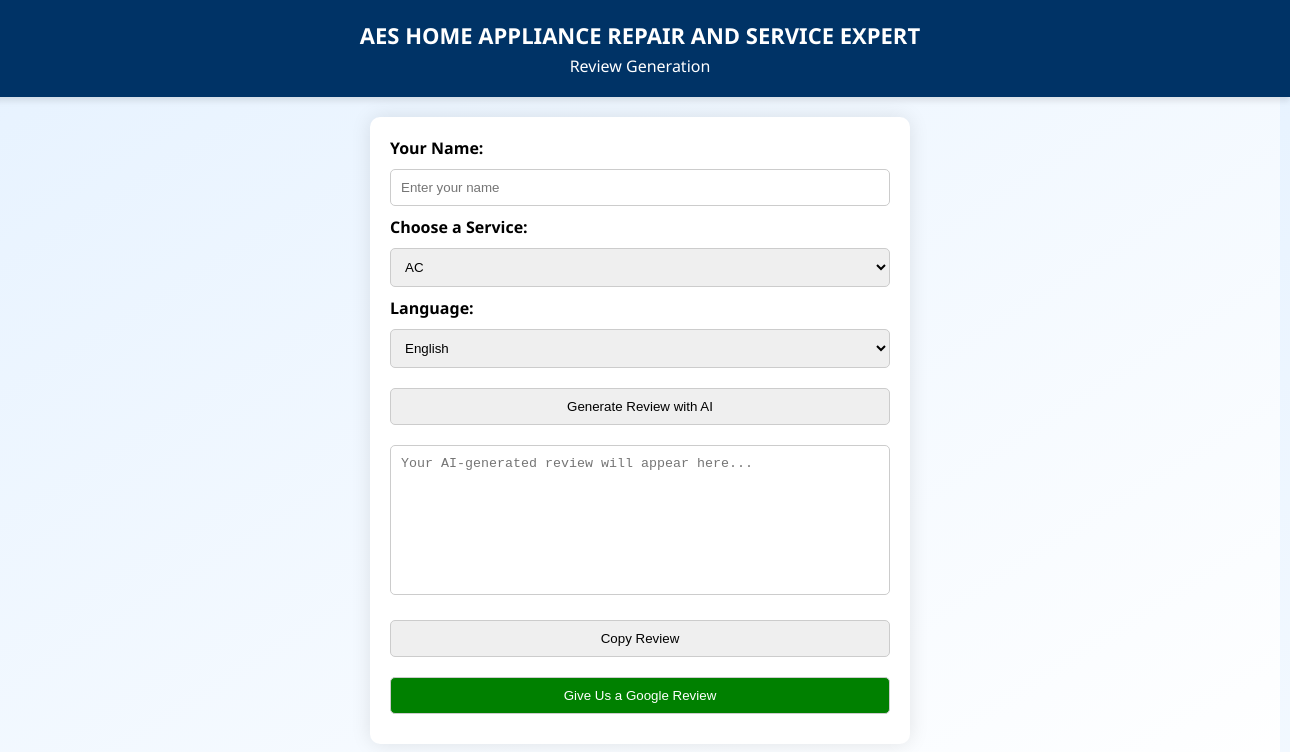
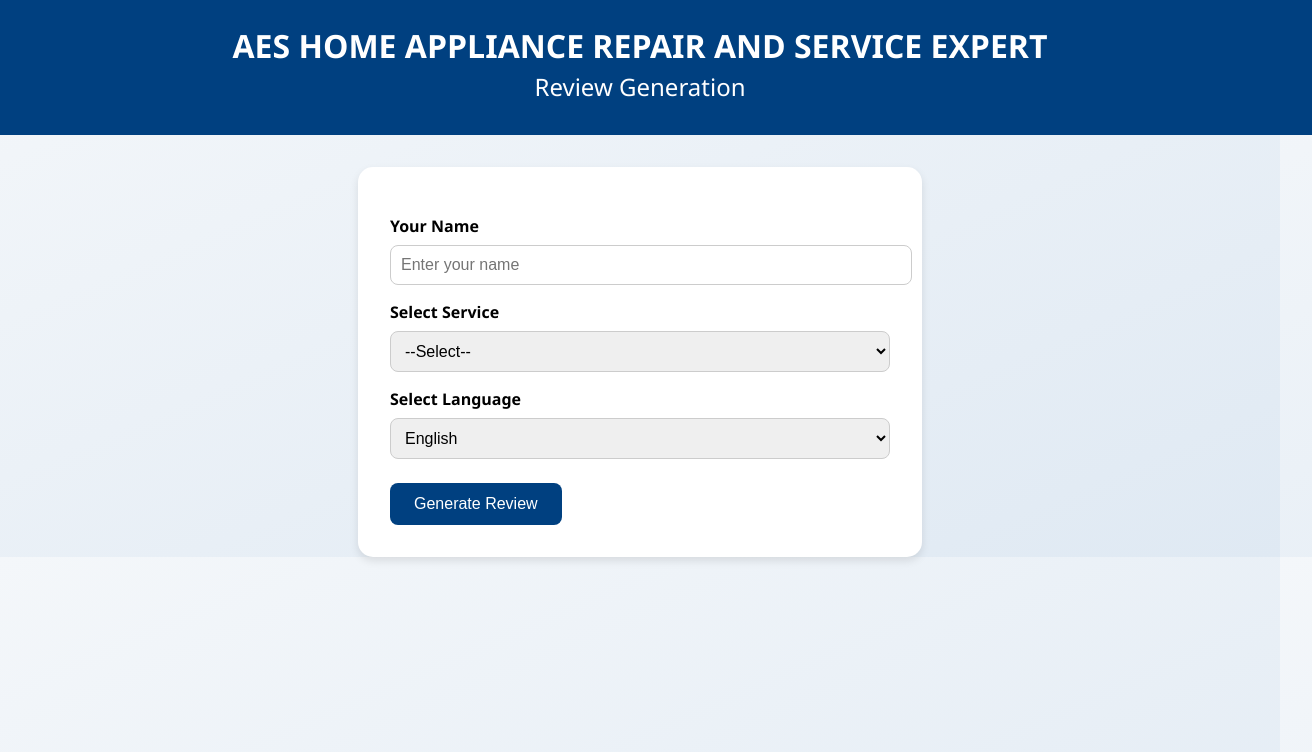
Before and after one commit to AESRAHUL/aes-review-frontend, a plain HTML site: page index.html in a window 1280 px wide. Shown: the whole page, 1312 px wide, since content can reach past the window. Drawn offline with Linux system fonts and the light colour scheme.

Commit message:
Update index.html

```diff
--- a/index.html
+++ b/index.html
@@ -1,88 +1,118 @@
 <!DOCTYPE html>
 <html lang="en">
+
 <head>
-  <meta charset="UTF-8" />
-  <meta name="viewport" content="width=device-width, initial-scale=1.0"/>
+  <meta charset="UTF-8">
+  <meta name="viewport" content="width=device-width, initial-scale=1.0">
   <title>AES Review Generator</title>
   <style>
     body {
       font-family: 'Segoe UI', Tahoma, Geneva, Verdana, sans-serif;
+      background: linear-gradient(to bottom right, #f4f7fa, #dfe9f3);
+      margin: 0;
       padding: 0;
-      margin: 0;
-      background: linear-gradient(to bottom right, #e6f2ff, #ffffff);
       display: flex;
       flex-direction: column;
       align-items: center;
-      min-height: 100vh;
     }
+
     header {
-      background-color: #003366;
+      background-color: #004080;
       color: white;
+      padding: 1rem 2rem;
       width: 100%;
-      padding: 20px 10px;
       text-align: center;
-      box-shadow: 0 4px 6px rgba(0,0,0,0.1);
     }
+
     header h1 {
-      margin: 0;
-      font-size: 22px;
+      margin: 0.5rem 0 0.2rem;
     }
+
     header h2 {
-      margin: 5px 0 0 0;
+      margin: 0 0 1rem;
       font-weight: 400;
-      font-size: 16px;
     }
+
     .container {
+      background: white;
+      margin-top: 2rem;
+      padding: 2rem;
+      border-radius: 15px;
+      box-shadow: 0 4px 8px rgba(0, 0, 0, 0.1);
       max-width: 500px;
       width: 90%;
-      margin-top: 20px;
-      padding: 20px;
-      background: #ffffff;
-      border-radius: 10px;
-      box-shadow: 0 0 20px rgba(0,0,0,0.1);
     }
+
     label {
-      font-weight: bold;
+      display: block;
+      margin-top: 1rem;
+      font-weight: 600;
     }
-    select, button, textarea, input {
-      margin: 10px 0;
+
+    select, input, textarea {
+      width: 100%;
       padding: 10px;
-      width: 100%;
-      border-radius: 5px;
+      margin-top: 0.5rem;
       border: 1px solid #ccc;
-      box-sizing: border-box;
+      border-radius: 8px;
+      font-size: 1rem;
     }
-    textarea {
-      height: 150px;
-      resize: none;
+
+    button {
+      margin-top: 1.5rem;
+      background-color: #004080;
+      color: white;
+      padding: 0.75rem 1.5rem;
+      border: none;
+      border-radius: 8px;
+      font-size: 1rem;
+      cursor: pointer;
     }
+
+    button:hover {
+      background-color: #0059b3;
+    }
+
     .loader {
+      display: none;
+      margin: 1rem auto;
       border: 6px solid #f3f3f3;
-      border-top: 6px solid #3498db;
       border-radius: 50%;
+      border-top: 6px solid #004080;
       width: 40px;
       height: 40px;
       animation: spin 1s linear infinite;
-      margin: 0 auto 15px;
-      display: none;
     }
+
     @keyframes spin {
       0% { transform: rotate(0deg); }
       100% { transform: rotate(360deg); }
     }
+
+    #reviewBox {
+      margin-top: 1.5rem;
+      white-space: pre-wrap;
+      background: #f1f1f1;
+      padding: 1rem;
+      border-radius: 8px;
+      display: none;
+    }
   </style>
 </head>
+
 <body>
   <header>
     <h1>AES HOME APPLIANCE REPAIR AND SERVICE EXPERT</h1>
     <h2>Review Generation</h2>
   </header>
+
   <div class="container">
-    <label for="nameInput">Your Name:</label>
-    <input type="text" id="nameInput" placeholder="Enter your name" required />
+    <label for="nameInput">Your Name</label>
+    <input type="text" id="nameInput" placeholder="Enter your name" required>
 
-    <label for="serviceSelect">Choose a Service:</label>
+    <label for="serviceSelect">Select Service</label>
     <select id="serviceSelect">
+      <option value="">--Select--</option>
       <option value="AC">AC</option>
       <option value="Fridge">Fridge</option>
       <option value="Washing Machine">Washing Machine</option>
@@ -96,20 +126,19 @@
       <option value="Cooler">Cooler</option>
     </select>
 
-    <label for="languageSelect">Language:</label>
+    <label for="languageSelect">Select Language</label>
     <select id="languageSelect">
-      <option value="english" selected>English</option>
-      <option value="hindi">हिंदी</option>
+      <option value="english">English</option>
+      <option value="hindi">Hindi</option>
     </select>
 
-    <button onclick="generateReview()">Generate Review with AI</button>
+    <button onclick="generateReview()">Generate Review</button>
+
     <div class="loader" id="loader"></div>
-    <textarea id="reviewBox" readonly placeholder="Your AI-generated review will appear here..."></textarea>
-    <button onclick="copyReview()">Copy Review</button>
 
-    <a href="https://g.page/r/CftxxWmTeF7gEBE/review" target="_blank">
-      <button style="background-color: green; color: white;">Give Us a Google Review</button>
-    </a>
+    <div id="reviewBox"></div>
+    <button onclick="copyReview()" id="copyBtn" style="display:none">Copy Review</button>
+    <button onclick="openGoogleReview()" id="googleBtn" style="display:none">Write Google Review</button>
   </div>
 
   <script>
@@ -118,42 +147,53 @@
       const name = document.getElementById('nameInput').value;
       const language = document.getElementById('languageSelect').value;
 
-      if (!name) {
-        alert("Please enter your name.");
+      if (!service || !name || !language) {
+        alert("Please fill all fields.");
         return;
       }
 
-      const loader = document.getElementById('loader');
-      loader.style.display = 'block';
+      document.getElementById('loader').style.display = 'block';
+      document.getElementById('reviewBox').style.display = 'none';
+      document.getElementById('copyBtn').style.display = 'none';
+      document.getElementById('googleBtn').style.display = 'none';
 
       try {
-        const response = await fetch("https://aes-review-backend.onrender.com/generate-review", {
+        const response = await fetch('https://aes-review-backend.onrender.com/generate-review', {
           method: 'POST',
-          headers: { 'Content-Type': 'application/json' },
+          headers: {
+            'Content-Type': 'application/json'
+          },
           body: JSON.stringify({ service, name, language })
         });
 
         const data = await response.json();
-        loader.style.display = 'none';
-
-        if (data.review) {
-          document.getElementById('reviewBox').value = data.review;
+        if (response.ok && data.review) {
+          document.getElementById('reviewBox').innerText = data.review;
+          document.getElementById('reviewBox').style.display = 'block';
+          document.getElementById('copyBtn').style.display = 'inline-block';
+          document.getElementById('googleBtn').style.display = 'inline-block';
         } else {
-          document.getElementById('reviewBox').value = 'Error: Review not generated.';
+          alert(data.error || "Something went wrong.");
         }
       } catch (error) {
-        loader.style.display = 'none';
-        alert("Error generating review. Please try again later.");
         console.error(error);
+        alert("Network error.");
+      } finally {
+        document.getElementById('loader').style.display = 'none';
       }
     }
 
     function copyReview() {
-      const reviewBox = document.getElementById('reviewBox');
-      reviewBox.select();
-      document.execCommand('copy');
-      alert("Review copied!");
+      const text = document.getElementById('reviewBox').innerText;
+      navigator.clipboard.writeText(text).then(() => {
+        alert("Review copied!");
+      });
+    }
+
+    function openGoogleReview() {
+      window.open("https://g.page/r/CftxxWmTeF7gEBE/review", '_blank');
     }
   </script>
 </body>
+
 </html>
```
